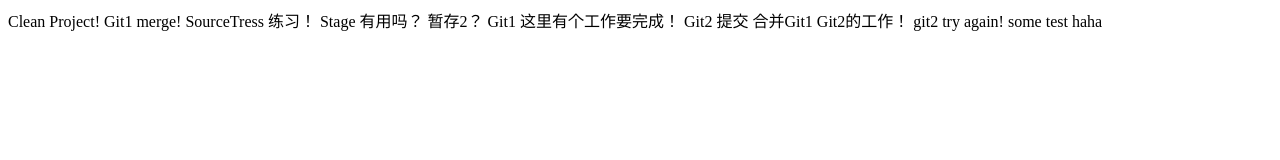
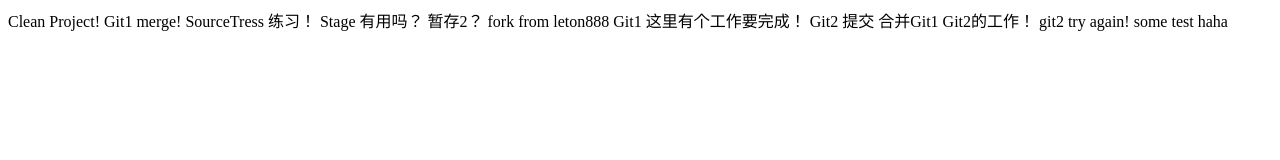
Before and after one commit to leton8888/TestGithubProject1, a plain HTML site: page index.html in a window 1280 px wide. Drawn offline with Linux system fonts and the light colour scheme.

Commit message:
fork submit

```diff
--- a/index.html
+++ b/index.html
@@ -10,6 +10,7 @@
 	SourceTress 练习！
 	Stage 有用吗？
 	暂存2？
+	fork from leton888
 	Git1 这里有个工作要完成！
 	Git2 提交
 	合并Git1 Git2的工作！
```
